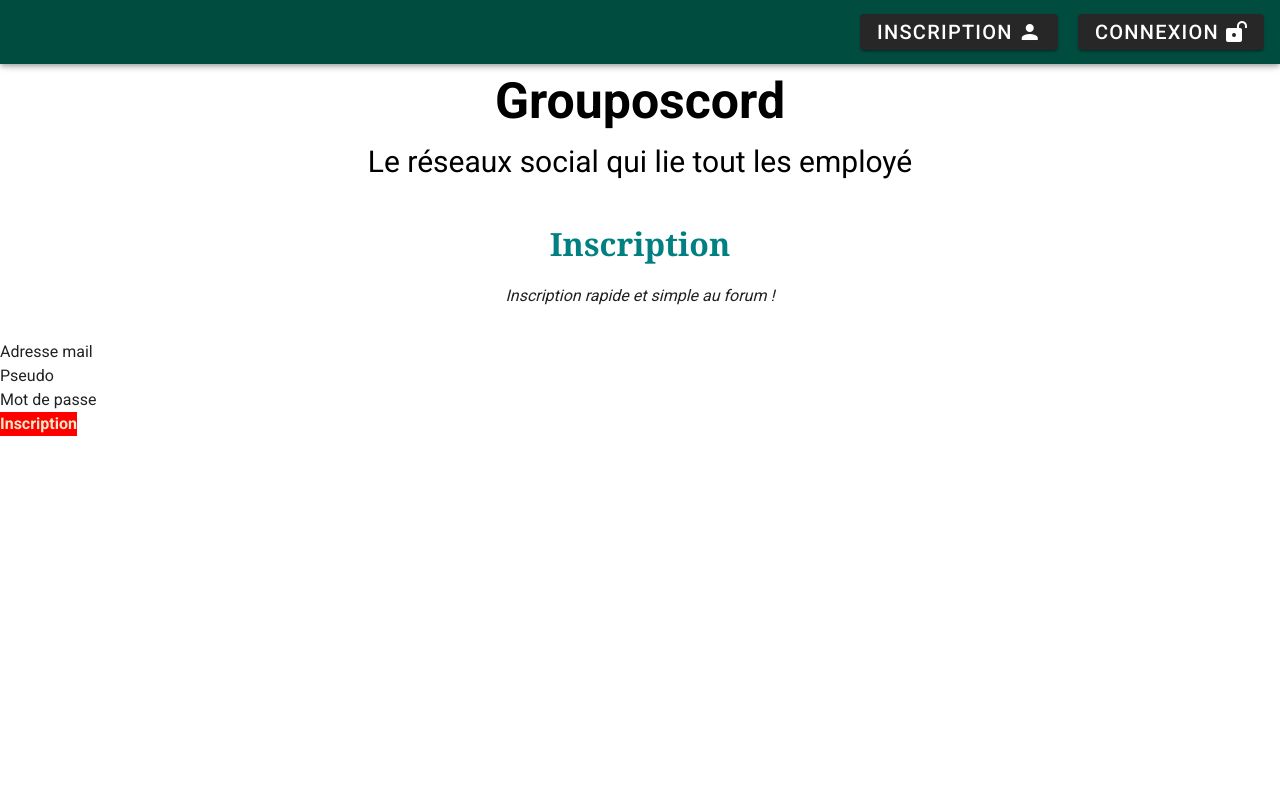
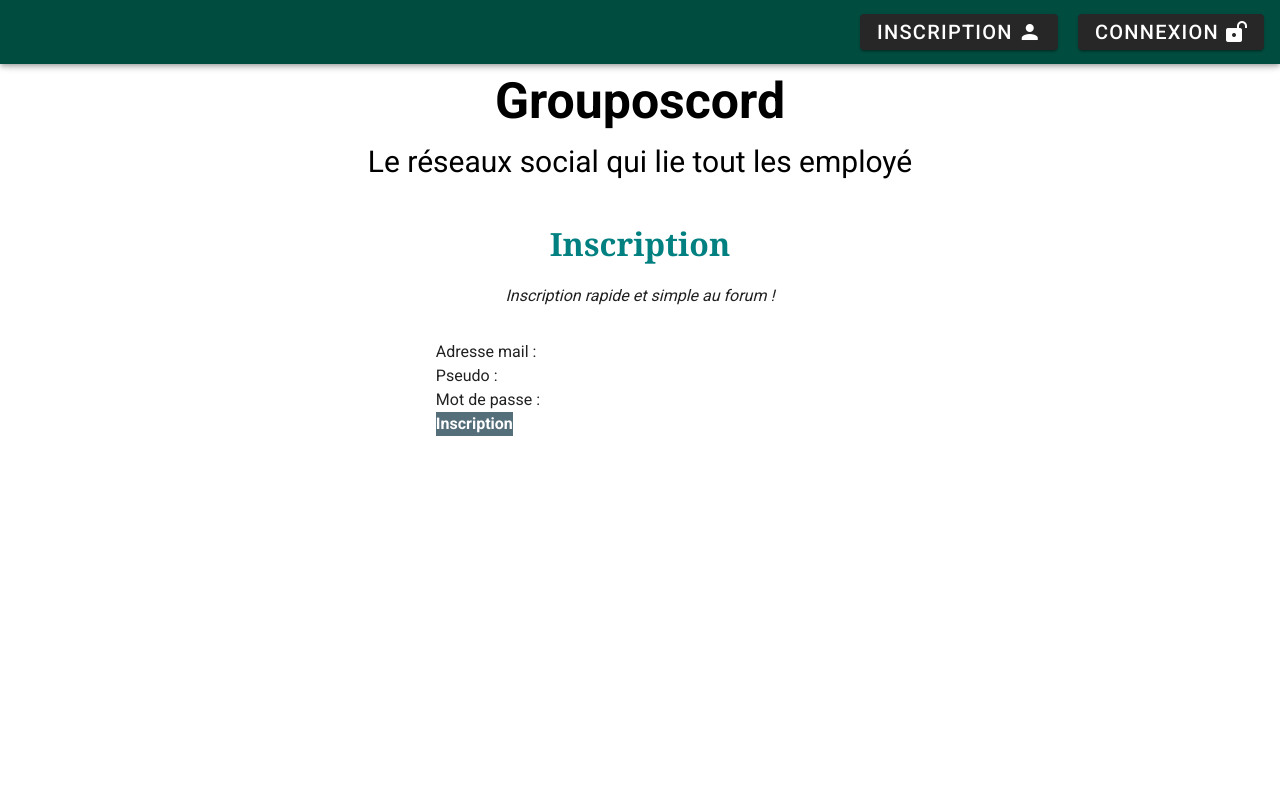
Before and after one commit to jonathan-lejeune-code/jonathanlejeunegroupomania-front, a Vue app in the folder frontend/: page /signup in a window 1280 px wide. Shown: the top 800 px of the page. Built offline with nearby package versions, Linux system fonts and the light colour scheme.

Commit message:
finition page conex et inscri

```diff
--- a/frontend/src/components/Connexionform.vue
+++ b/frontend/src/components/Connexionform.vue
@@ -1,12 +1,12 @@
 <template>
-<div class="w-50">
+<div class="Form">
     <form class="py-4">
     <div class="form-group">
-        <label for="email">Adresse mail</label>
+        <label for="email">Adresse mail : </label>
         <input type="email" class="form-control" id="email" v-model="email" required>
     </div>
     <div class="form-group">
-        <label for="password">Mot de passe</label>
+        <label for="password">Mot de passe : </label>
         <input type="password" class="form-control" id="password" v-model="password" required>
     </div>
     <button type="submit" class="btn btn-submit-color" v-on:click="loginUser">Connexion</button>
@@ -56,14 +56,24 @@ export default {
 </script>
 
 <style scoped lang="scss">
+
+.Form{
+    margin-left: auto;
+    margin-right: auto;
+}
+
+.form-control{
+    width: 400px;
+}
+
 .btn-submit-color{
-    background-color: teal;
-    color:#f0e8c7;
+    background-color: #546E7A;
+    color:white;
     font-weight: bold;
         &:hover{
             font-weight:bold;
-            background-color: #f0e8c7;
-            color:teal;
+            background-color:teal;
+            color:white;
         }
 }
 </style>
--- a/frontend/src/components/InscriptionForm.vue
+++ b/frontend/src/components/InscriptionForm.vue
@@ -1,16 +1,16 @@
 <template>
-<div class="w-50">
+<div class="Form">
     <form class="py-4">
         <div class="form-group">
-            <label for="email">Adresse mail</label>
+            <label for="email">Adresse mail : </label>
             <input type="email" class="form-control" id="email" v-model="email" required>
         </div>
         <div class="form-group">
-            <label for="username">Pseudo</label>
+            <label for="username">Pseudo :</label>
             <input type="text" class="form-control" id="username" v-model="username" required>
         </div>
         <div class="form-group">
-            <label for="password">Mot de passe</label>
+            <label for="password">Mot de passe : </label>
             <input type="password" class="form-control" id="password" v-model="password" required>
         </div>
         <button type="submit" class="btn btn-submit-color" v-on:click="signUpUser">Inscription</button>
@@ -59,14 +59,23 @@ export default {
 </script>
 
 <style scoped lang="scss">
+.Form{
+    margin-left: auto;
+    margin-right: auto;
+}
+
+.form-control{
+    width: 300px;
+}
+
 .btn-submit-color{
-    background-color: red;
-    color:#f0e8c7;
+    background-color: #546E7A;
+    color:white;
     font-weight: bold;
         &:hover{
             font-weight:bold;
-            background-color: #f0e8c7;
-            color: red;
+            background-color:teal;
+            color:white;
         }
 }
 </style>
```
Also changed, not shown: frontend/src/components/InscritptionForm.vue (deleted).
